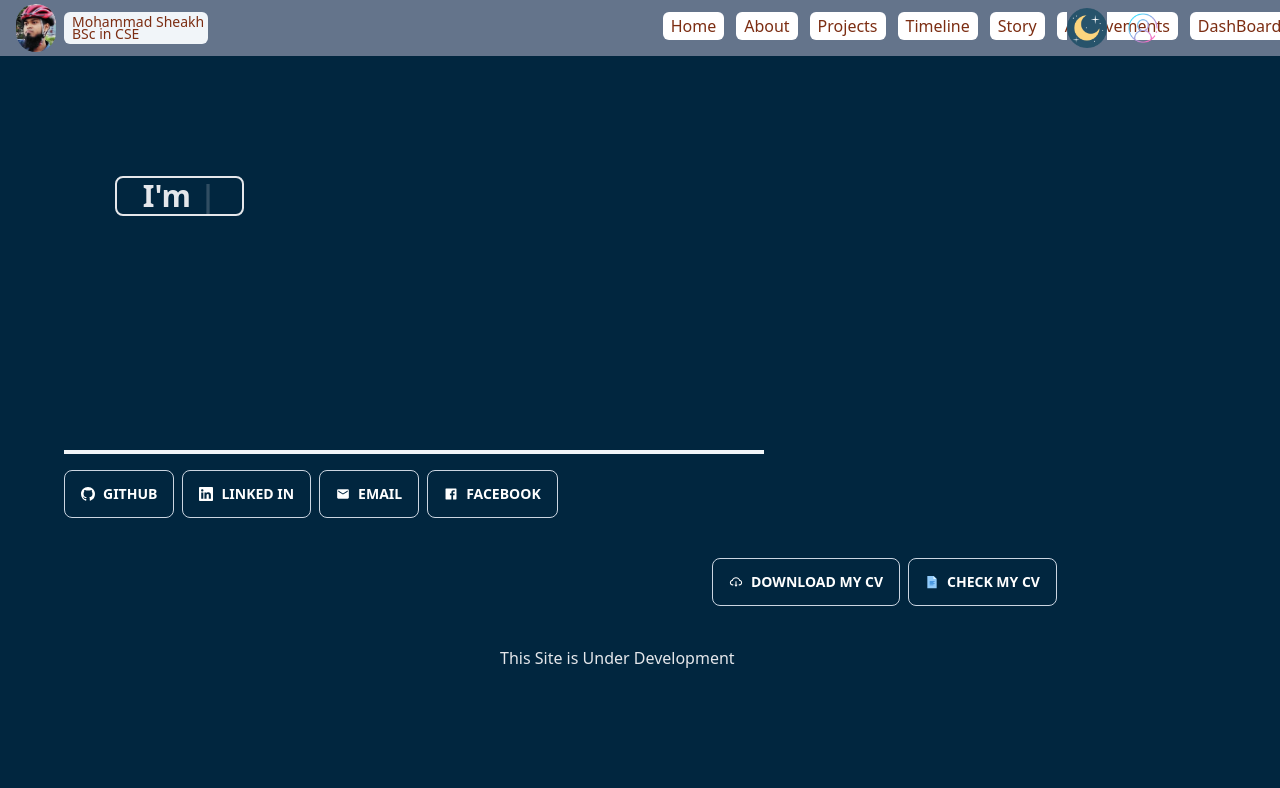
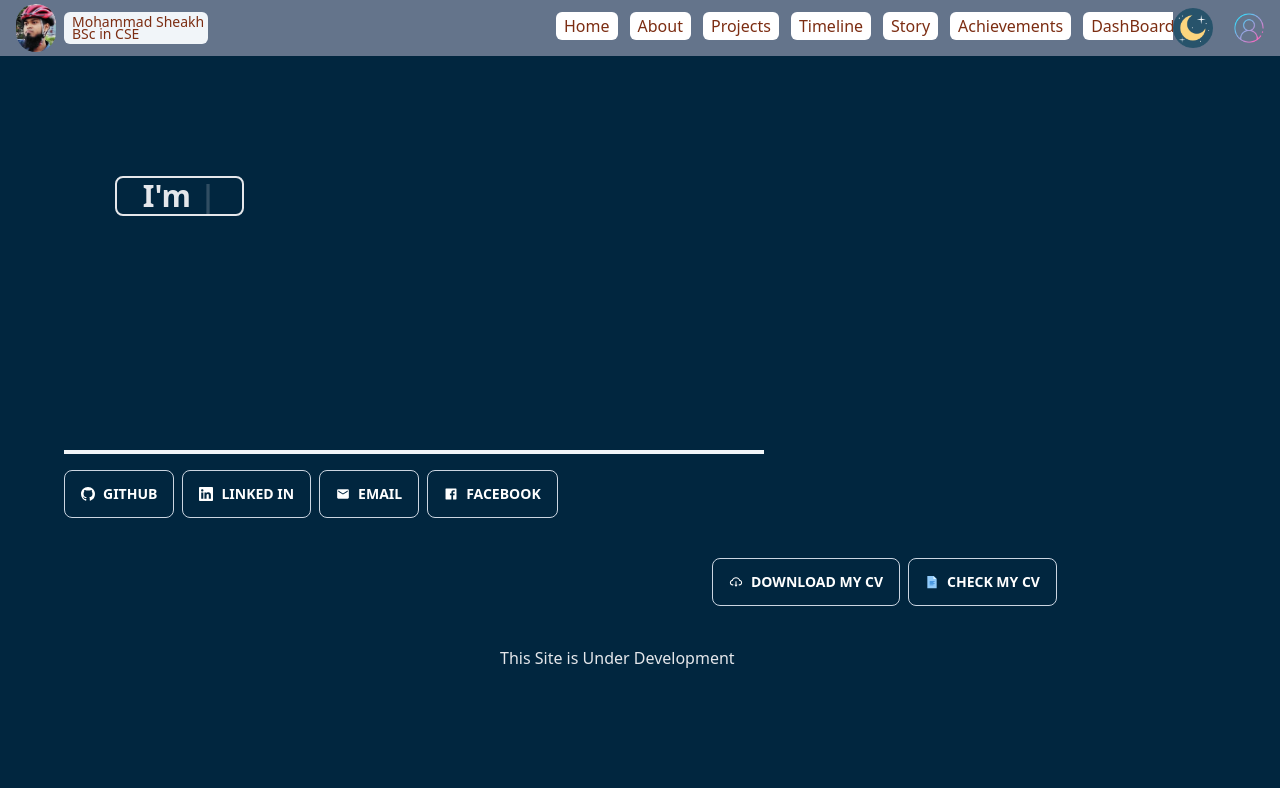
Before and after one commit to MohammadSheakh/mohammad-portfolio, a React (Create React App) app: page / in a window 1280 px wide. Shown: the top 788 px of the page. Built offline with nearby package versions, Linux system fonts and the light colour scheme; no server answers.

Commit message:
responsive fixed partially

```diff
--- a/src/components/common/Nav.js
+++ b/src/components/common/Nav.js
@@ -16,9 +16,6 @@ export default function Nav({ children, styleProps, path }) {
                     </span>
                 </button>
             </Link>
-            {/* <Link to={path} class="btn">
-                {children}
-            </Link> */}
         </>
     );
 }
--- a/src/components/common/navbar.js
+++ b/src/components/common/navbar.js
@@ -4,7 +4,7 @@ import Nav from "./Nav";
 import loginIcon from "../../assets/icons/loginIcon.png";
 import logoutIcon from "../../assets/icons/logoutIcon.png";
 import nightIcon from "../../assets/icons/nightIcon.png";
-import { Link, NavLink } from "react-router-dom";
+import { Link } from "react-router-dom";
 import { useDispatch, useSelector } from "react-redux";
 import { userLoggedOut } from "../../features/auth/authSlice";
 
@@ -49,9 +49,16 @@ export default function Navbar() {
 
     return (
         <>
+            {/*
+                2xl:px-[30%] -> normal -> 100%
+                xl:px-[25%] -> 120% - 150%
+                lg:px-[20%] ->  160px - 180% - 230%
+                md:px-[10%]
+                sm:px-[1%] -> */}
+
             <div class="  h-14 w-full bg-navbarColorGray grid grid-cols-12 fixed z-50">
                 {/* bg-slate-600 */}
-                <div class="col-span-4 w-[210px] h-14 rounded-full group flex">
+                <div class="col-span-3 xl:col-span-3 w-[210px] h-14 rounded-full group flex">
                     <Link to="/">
                         <img
                             class=" h-12 w-10 rounded-full ml-4 mt-1   hover:ring-4 hover:ring-PrimaryColorDark"
@@ -62,13 +69,26 @@ export default function Navbar() {
                         />
                     </Link>
 
-                    <div class="block h-8 w-[0px] rounded-md ml-2 mt-3 pl-2 pr-2 pt-1 pb-1 invisible group-hover:w-36 group-hover:visible transition-all duration-1000 hover:duration-0 delay-0 bg-PrimaryColorLight  ">
+                    {/*
+                2xl:px-[30%] -> normal -> 100%
+                xl:px-[25%] -> 120% - 150%
+                lg:px-[20%] ->  160px - 180% - 230%
+                md:px-[10%]
+                sm:px-[1%] -> */}
+
+                    <div class="hidden md:block h-8 w-[0px] rounded-md ml-2 mt-3 pl-2 pr-2 pt-1 pb-1 invisible group-hover:w-36 group-hover:visible transition-all duration-1000 hover:duration-0 delay-0 bg-PrimaryColorLight  ">
                         <h2 class=" text-orange leading-3 text-sm w-36 invisible group-hover:visible transition-all duration-1000 hover:delay-400 ">
                             Mohammad Sheakh BSc in CSE
                         </h2>
                     </div>
                 </div>
-                <div class="col-span-6 w-full flex ml-56 mt-3 h-10 relative">
+                {/*
+                2xl:px-[30%] -> normal -> 100%
+                xl:px-[25%] -> 120% - 150%
+                lg:px-[20%] ->  160px - 180% - 230%
+                md:px-[10%]
+                sm:px-[1%] -> */}
+                <div class=" col-span-7 xl:col-span-8 w-full flex flex-nowrap xl:ml-56 lg:ml-[-20px] md:ml-[-120px] sm:ml-[-100px] mt-3 h-10 relative">
                     <Nav path="/" styleProps="group-hover:w-10 text-PureWhite">
                         Home
                     </Nav>
@@ -94,7 +114,15 @@ export default function Navbar() {
                         DashBoard
                     </Nav>
                 </div>
-                <div class="col-span-2 w-full flex mt-2 h-10 ">
+                {/*
+                2xl:px-[30%] -> normal -> 100%
+                xl:px-[25%] -> 120% - 150%
+                lg:px-[20%] ->  160px - 180% - 230%
+                md:px-[10%]
+                sm:px-[1%] -> */}
+
+                <div class="hidden md:block xl:col-span-1  col-span-2 sm:col-span-1 md:col-span-1 w-full flex mt-2 h-10 ">
+                    {/* hidden */}
                     <div class="group h-10 w-auto  absolute ">
                         <button
                             class="bg-PrimaryColorLight h-10 w-10" // bg-slate-100
```
